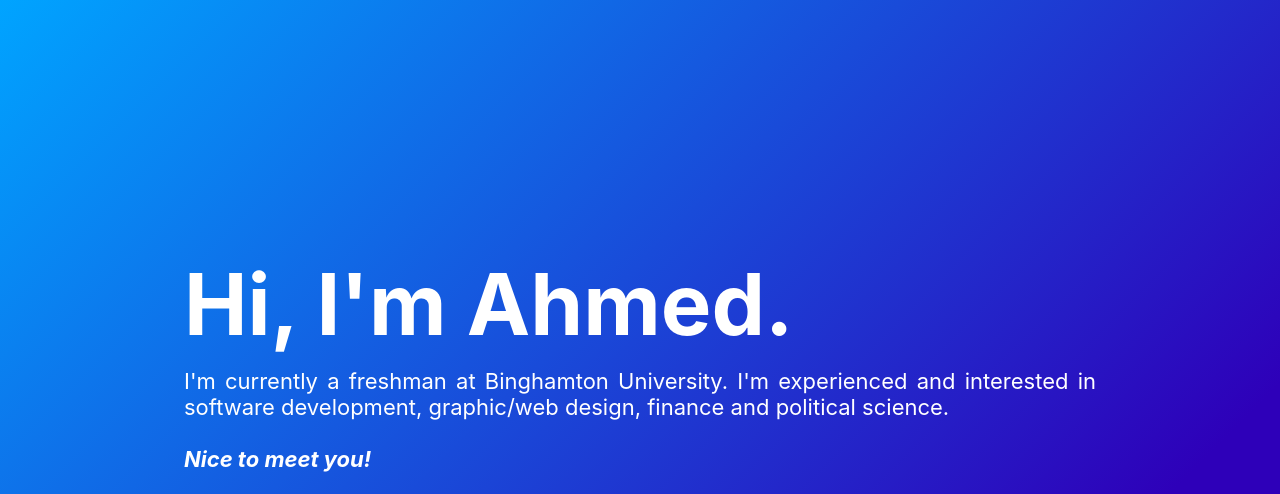
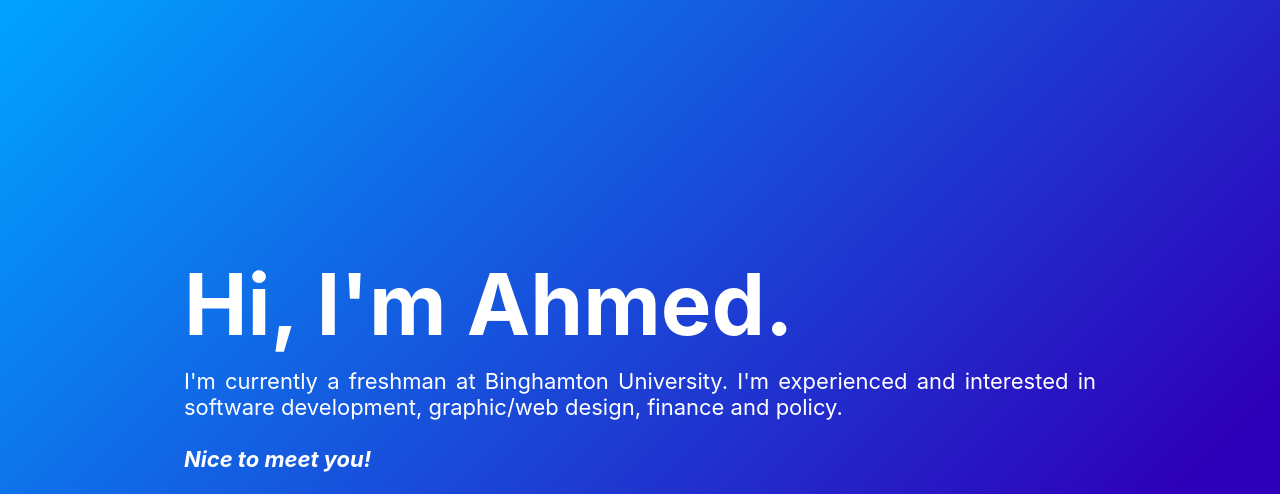
Before and after one commit to ahmedksultan/ahmedksultan.github.io, a plain HTML site: page index.html in a window 1280 px wide. Shown: the top 494 px of the page. Drawn offline with nearby package versions, Linux system fonts and the light colour scheme.

```diff
--- a/index.html
+++ b/index.html
@@ -27,7 +27,7 @@
                     </div>
                     <div class="text-justify">
                          <span class="desc">
-                              I'm currently a freshman at Binghamton University. I'm experienced and interested in software development, graphic/web design, finance and political science.
+                              I'm currently a freshman at Binghamton University. I'm experienced and interested in software development, graphic/web design, finance and policy.
                               <br> <br> <b><i>Nice to meet you!</b></i>
                          </span> <br> <br>
                     </div>
```
